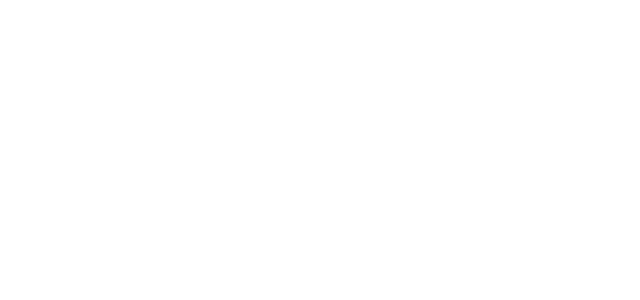
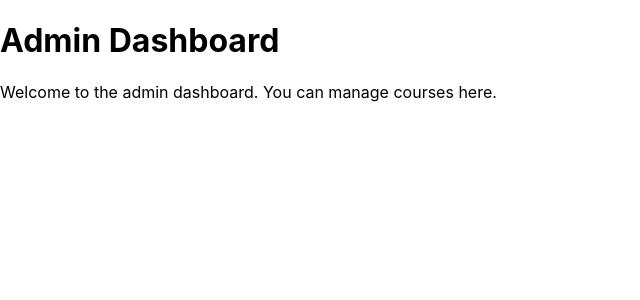
Before and after one commit to SuwilanjiTrey/SkillForge, a React (Create React App) app: page /admin in a window 1280 px wide. Shown: the top 300 px of the page, without its empty margins (0-640 px from the left). Built offline with nearby package versions, Linux system fonts and the light colour scheme.

Commit message:
added files

```diff
--- a/package.json
+++ b/package.json
@@ -3,7 +3,7 @@
   "version": "0.1.0",
   "private": true,
 
-  "homepage": "https://SuwilanjiTrey.github.io/SkillForge/",
+
   "dependencies": {
     "@testing-library/jest-dom": "^5.17.0",
     "@testing-library/react": "^13.4.0",
--- a/src/Admin/Admin.js
+++ b/src/Admin/Admin.js
@@ -1,4 +1,4 @@
-import React, { useEffect, useState } from "react";
+/*import React, { useEffect, useState } from "react";
 import { db } from "../AnA/firebase.js";
 import { collection, getDocs } from "firebase/firestore";
 
@@ -31,4 +31,17 @@ const AdminDashboard = () => {
     );
 };
 
+export default AdminDashboard;*/
+
+import React from "react";
+
+const AdminDashboard = () => {
+  return (
+    <div>
+      <h1>Admin Dashboard</h1>
+      <p>Welcome to the admin dashboard. You can manage courses here.</p>
+    </div>
+  );
+};
+
 export default AdminDashboard;
--- a/src/Admin/AdminRoute.js
+++ b/src/Admin/AdminRoute.js
@@ -1,4 +1,4 @@
-import React, { useEffect, useState } from "react";
+/*import React, { useEffect, useState } from "react";
 import { auth, db } from "../AnA/firebase.js";
 import { onAuthStateChanged } from "firebase/auth";
 import { doc, getDoc } from "firebase/firestore";
@@ -25,4 +25,22 @@ const AdminRoute = ({ children }) => {
     return isAdmin ? children : <p>Access Denied</p>;
 };
 
+export default AdminRoute; */
+
+
+import React from "react";
+import { Navigate } from "react-router-dom";
+
+// This is a simplified example. In a real app, you would check authentication state
+const AdminRoute = ({ children }) => {
+  // Replace this with your actual authentication logic
+  const isAdmin = localStorage.getItem("isAdmin") === "true";
+
+  if (!isAdmin) {
+    return <Navigate to="/" replace />;
+  }
+
+  return children;
+};
+
 export default AdminRoute;
--- a/src/App.js
+++ b/src/App.js
@@ -1,12 +1,15 @@
 import React from "react";
 import { BrowserRouter, Routes, Route } from 'react-router-dom';
-import HomePage from "./Home.js";
-import AdminDashboard from "./Admin/Admin.js";
-import AdminRoute from "./Admin/AdminRoute.js";
+import HomePage from "./Home";
+import AdminDashboard from "./Admin/Admin";
+import AdminRoute from "./Admin/AdminRoute";
+
+// Add this to your browser console to test admin access
+localStorage.setItem("isAdmin", "true");
 
 const App = () => {
   return (
-        <BrowserRouter basename="/SkillForge">
+    <BrowserRouter basename="/">
       <Routes>
         <Route path="/" element={<HomePage />} />
         <Route
--- a/src/Home.js
+++ b/src/Home.js
@@ -3,7 +3,6 @@ import { useNavigate } from "react-router-dom";
 
 const HomePage = () => {
   const navigate = useNavigate();
-
   return (
     <div>
       <h1>Welcome to the Online Courses Platform</h1>
```
Also changed, not shown: 1 other file (tests, documents, lock files or other folders). Lines whose indentation alone changed are shown as unchanged.
